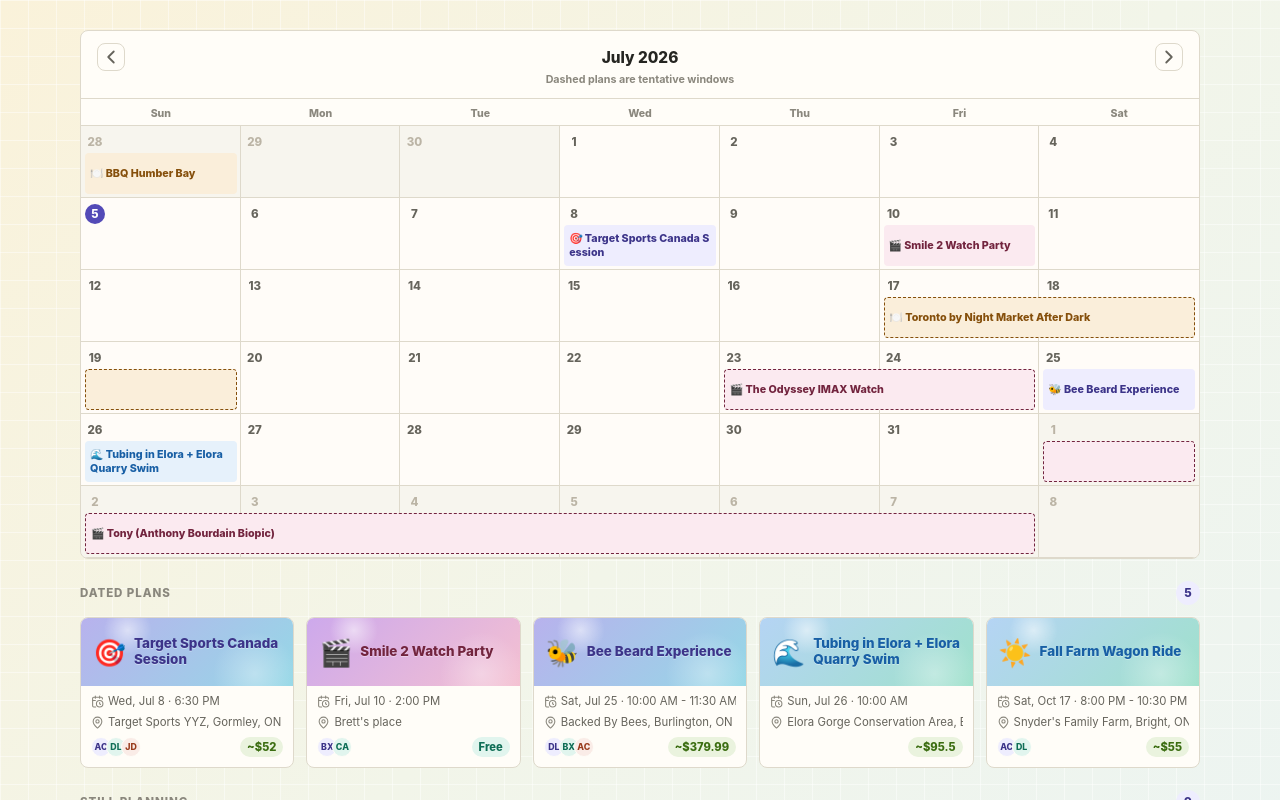
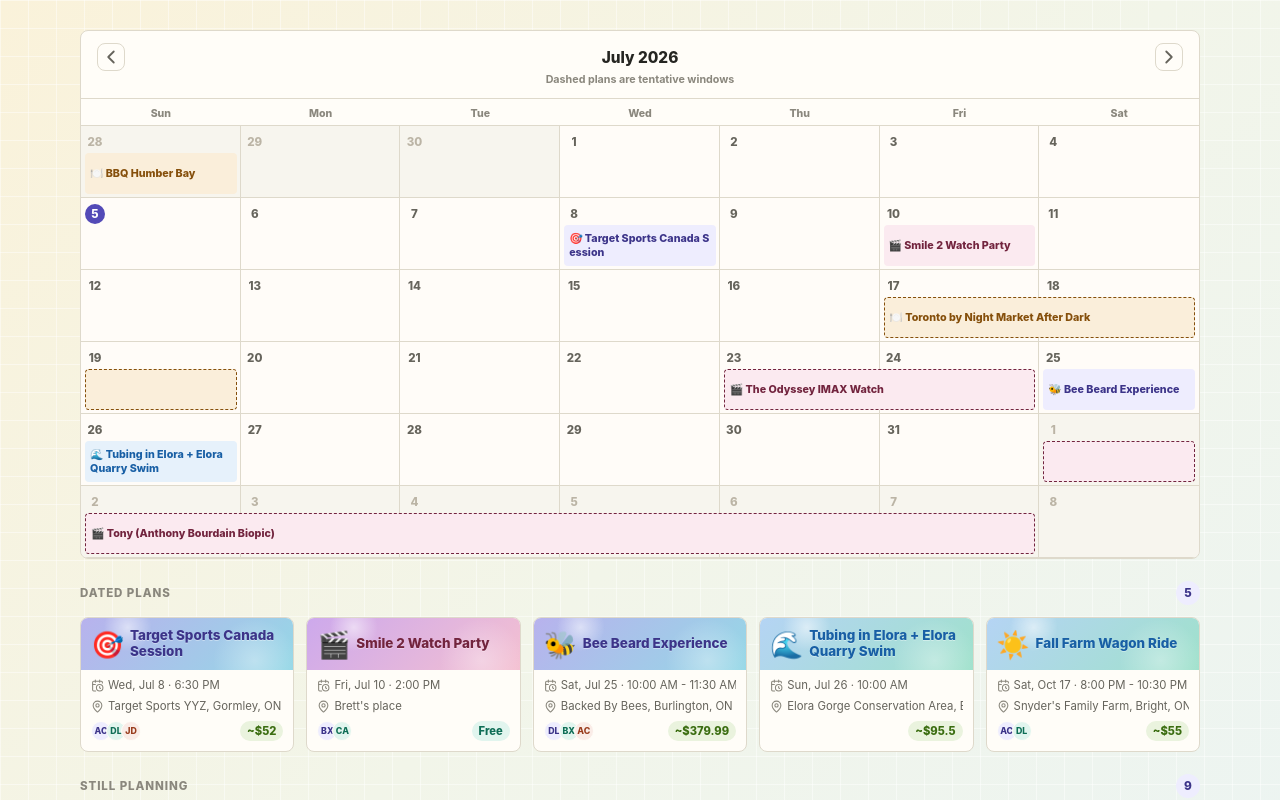
Before and after one commit to loncardom/calentar, a React (Vite) app: page / in a window 1280 px wide. Shown: the top 800 px of the page. Built offline with nearby package versions, Linux system fonts and the light colour scheme.

Commit message:
Tighten dated card banner spacing

```diff
--- a/src/styles/mobile-calendar-overrides.css
+++ b/src/styles/mobile-calendar-overrides.css
@@ -42,10 +42,10 @@
 }
 
 .card-banner {
-  height: 68px;
   justify-content: flex-start;
-  gap: 8px;
-  padding: 10px 12px;
+  gap: 6px;
+  height: 52px;
+  padding: 8px 10px;
   font-size: 1.65rem;
 }
 
```
